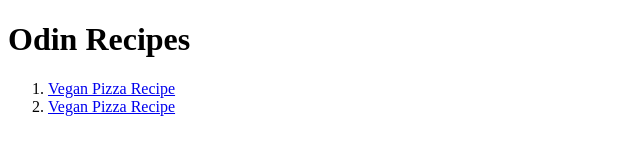
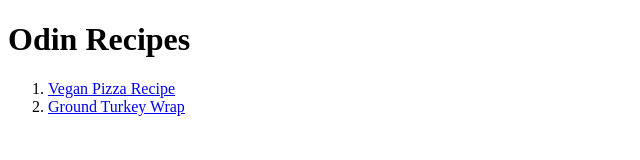
Before and after one commit to Edward-Rodriguez/odin-recipes, a plain HTML site: page index.html in a window 1280 px wide. Shown: the full height of the page, 0-640 px from the left. Drawn offline with Linux system fonts and the light colour scheme.

Commit message:
Correct typo in Recipe name in index.html

```diff
--- a/index.html
+++ b/index.html
@@ -8,7 +8,7 @@
     <h1>Odin Recipes</h1>
     <ol>
       <li><a href="recipes/vegan-pizza.html">Vegan Pizza Recipe</a></li>
-      <li><a href="recipes/turkey-wrap.html">Vegan Pizza Recipe</a></li>
+      <li><a href="recipes/turkey-wrap.html">Ground Turkey Wrap</a></li>
     </ol>
   </body>
 </html>
```
